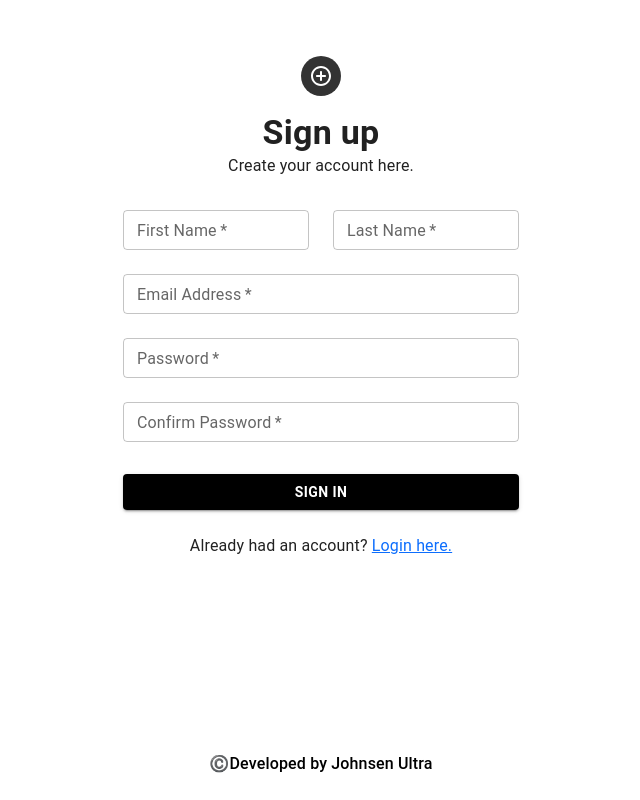
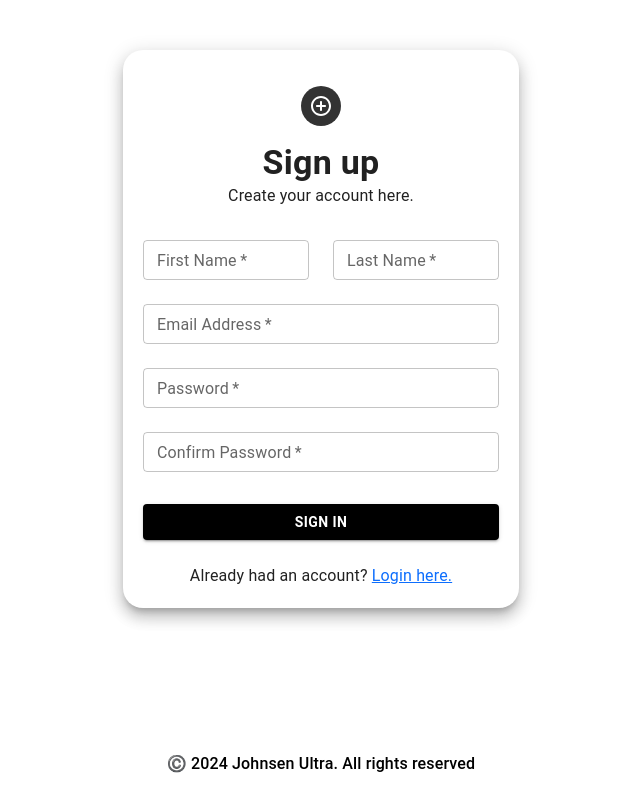
Before and after one commit to johnsenultra/Project4-Empolyee-Management-Dashboard, a React (Vite) app: page /signup in a window 1280 px wide. Shown: the whole page, without its empty margins (319-959 px from the left). Built offline with nearby package versions, Linux system fonts and the light colour scheme.

Commit message:
fixed some of the styling

```diff
--- a/src/pages/AddEmployee.jsx
+++ b/src/pages/AddEmployee.jsx
@@ -1,5 +1,5 @@
 import Button from '@mui/material/Button';
-import ArrowRightAltIcon from '@mui/icons-material/ArrowRightAlt';
+import AddIcon from '@mui/icons-material/Add';
 import CssBaseline from '@mui/material/CssBaseline';
 import TextField from '@mui/material/TextField';
 import Box from '@mui/material/Box';
@@ -310,7 +310,7 @@ export default function AddEmployee() {
                 }
               }}>
               Add Employee
-              <ArrowRightAltIcon/>
+              <AddIcon/>
             </Button>
           </Box>
         </Box>
--- a/src/pages/Dashboard.jsx
+++ b/src/pages/Dashboard.jsx
@@ -182,8 +182,8 @@ function Dashboard() {
       return (
          <ThemeProvider theme={defaultTheme}>
             <Container component="main" className="container-fluid">
-               <h1 className="fw-bold">Employee List</h1>
-               <p>This is a list of employed employee</p>
+               <h1 className='fw-bold fs-1'>Employee List</h1>
+               <p className='fw-medium fs-5'>This is a list of employed employee</p>
 
                <div className='table-responsive' style={{ overflowX: 'auto', maxHeight: '450px' }}>
                   <table className="table table-striped">
--- a/src/pages/Layout.jsx
+++ b/src/pages/Layout.jsx
@@ -10,9 +10,14 @@ import Tooltip from '@mui/material/Tooltip';
 import Swal from "sweetalert2";
 import { Container } from "@mui/material";
 import Typography from '@mui/material/Typography';
+import CssBaseline from '@mui/material/CssBaseline';
+import { createTheme, ThemeProvider } from '@mui/material/styles';
+
+
 
 function Layout() {
 
+   const defaultTheme = createTheme();
    const [authenticated, setAuthenticated] = useState(false);
    let navigate = useNavigate();
 
@@ -41,8 +46,8 @@ function Layout() {
       confirmButtonText: 'Yes',
       cancelButtonText: 'Cancel',
       customClass: {
-         confirmButton: 'btn btn-danger', // You can customize the button style
-         cancelButton: 'btn btn-secondary', // You can customize the button style
+         confirmButton: 'btn btn-danger',
+         cancelButton: 'btn btn-secondary',
       },
       }).then((result) => {
          if (result.isConfirmed) {
@@ -57,7 +62,7 @@ function Layout() {
                // Handle error
                console.error('Error logging out: ', error);
                });
-         } else {
+         }   else {
             // User clicked "Cancel," do nothing
          }
       });
@@ -65,7 +70,8 @@ function Layout() {
 
 
    return (
-      <section >
+      <ThemeProvider theme={defaultTheme}>
+         <CssBaseline />
          {authenticated ? (
             <nav className="navbar navbar-expand-lg" style={{backgroundColor: '#333333', color: '#d3d3d3', }}>
                <Container className="container">
@@ -101,13 +107,13 @@ function Layout() {
 
          ) : null}
 
-         <div className="container-fluid mt-5">
+         <div className="container-fluid mt-4">
             <Outlet />
          </div>
          <footer className="pb-3 text-center text-black fixed-bottom mt-auto">
-            <Typography className="fw-medium">©️Developed by Johnsen Ultra</Typography>
+            <Typography className="fw-medium">©️ 2024 Johnsen Ultra. All rights reserved</Typography>
          </footer>
-      </section>
+      </ThemeProvider>
    )
 }
 
--- a/src/pages/auth/Login.jsx
+++ b/src/pages/auth/Login.jsx
@@ -1,4 +1,5 @@
 import Button from '@mui/material/Button';
+import Card from '@mui/material/Card';
 import CssBaseline from '@mui/material/CssBaseline';
 import TextField from '@mui/material/TextField';
 import Grid from '@mui/material/Grid';
@@ -7,6 +8,7 @@ import Typography from '@mui/material/Typography';
 import Container from '@mui/material/Container';
 import LoginIcon from '@mui/icons-material/Login';
 import Avatar from '@mui/material/Avatar';
+import ArrowRightAltIcon from '@mui/icons-material/ArrowRightAlt';
 import { createTheme, ThemeProvider } from '@mui/material/styles';
 import { Link, useNavigate } from 'react-router-dom';
 import { getAuth, signInWithEmailAndPassword } from "firebase/auth";
@@ -63,18 +65,21 @@ export default function Login() {
 
   return (
     <ThemeProvider theme={defaultTheme}>
-      <Container component="main" maxWidth="xs">
+      <Container component="main" maxWidth="xs" sx={{mt: '50px'}}>
         <CssBaseline />
-        <Box
+        <Card
           sx={{
-            marginTop: -3,
+            boxShadow: 10,
+            mt: '20px',
+            borderRadius: 5,
+            p: '20px',
             display: 'flex',
             flexDirection: 'column',
             alignItems: 'center',
           }}
           >
 
-          <Avatar sx={{ m: 2, mt: 10, bgcolor: '#333333' }}>
+          <Avatar sx={{ m: 2, bgcolor: '#333333' }}>
             <LoginIcon />
           </Avatar>
 
@@ -125,7 +130,8 @@ export default function Login() {
                   background: 'purple'
                 }
               }}>
-              Sign In
+              Login
+              <ArrowRightAltIcon/ >
             </Button>
             <Grid container justifyContent="center" sx={{ mt: 3 }}>
               <Grid item>
@@ -133,9 +139,9 @@ export default function Login() {
               </Grid>
             </Grid>
           </Box>
-        </Box>
+        </Card>
         <footer className="pb-4 text-center text-black fixed-bottom mt-auto">
-          <Typography className="fw-medium">©️Developed by Johnsen Ultra</Typography>
+          <Typography>©️ 2024 Johnsen Ultra. All rights reserved</Typography>
          </footer>
       </Container>
     </ThemeProvider>
--- a/src/pages/auth/SignUp.jsx
+++ b/src/pages/auth/SignUp.jsx
@@ -1,4 +1,5 @@
 import Button from '@mui/material/Button';
+import Card from '@mui/material/Card';
 import CssBaseline from '@mui/material/CssBaseline';
 import TextField from '@mui/material/TextField';
 import Grid from '@mui/material/Grid';
@@ -66,7 +67,7 @@ export default function SignIn() {
         errorMessage = 'Please enter a valid email address!';
       }
       if (password !== '' && !isValidPassword(password)) {
-        errorMessage = 'Please enter a valid password (at least 8 characters)!';
+        errorMessage = 'Please enter a valid password (at least 10 characters)!';
       }
 
       Swal.fire({
@@ -91,23 +92,26 @@ export default function SignIn() {
 
   const isValidPassword = (password) => {
   // For a simple check, ensure it's at least 6 characters
-  return password.length >= 8;
+  return password.length >= 10;
   };
 
   return (
     <ThemeProvider theme={defaultTheme}>
-      <Container component="main" maxWidth="xs">
+      <Container component="main" maxWidth="xs" sx={{mt: '50px'}}>
         <CssBaseline />
-        <Box
+        <Card
           sx={{
-            marginTop: -3,
+            boxShadow: 10,
+            mt: '20px',
+            borderRadius: 5,
+            p: '20px',
             display: 'flex',
             flexDirection: 'column',
             alignItems: 'center',
           }}
          >
 
-          <Avatar sx={{ m: 2, mt: 10, bgcolor: '#333333',}}>
+          <Avatar sx={{ m: 2, bgcolor: '#333333',}}>
             <AddCircleOutlineRoundedIcon />
           </Avatar>
 
@@ -219,9 +223,9 @@ export default function SignIn() {
               </Grid>
             </Grid>
           </Box>
-        </Box>
+        </Card>
         <footer className="pb-4 text-center text-black fixed-bottom mt-auto">
-            <Typography className="fw-medium">©️Developed by Johnsen Ultra</Typography>
+            <Typography className="fw-medium">©️ 2024 Johnsen Ultra. All rights reserved</Typography>
          </footer>
       </Container>
     </ThemeProvider>
```
